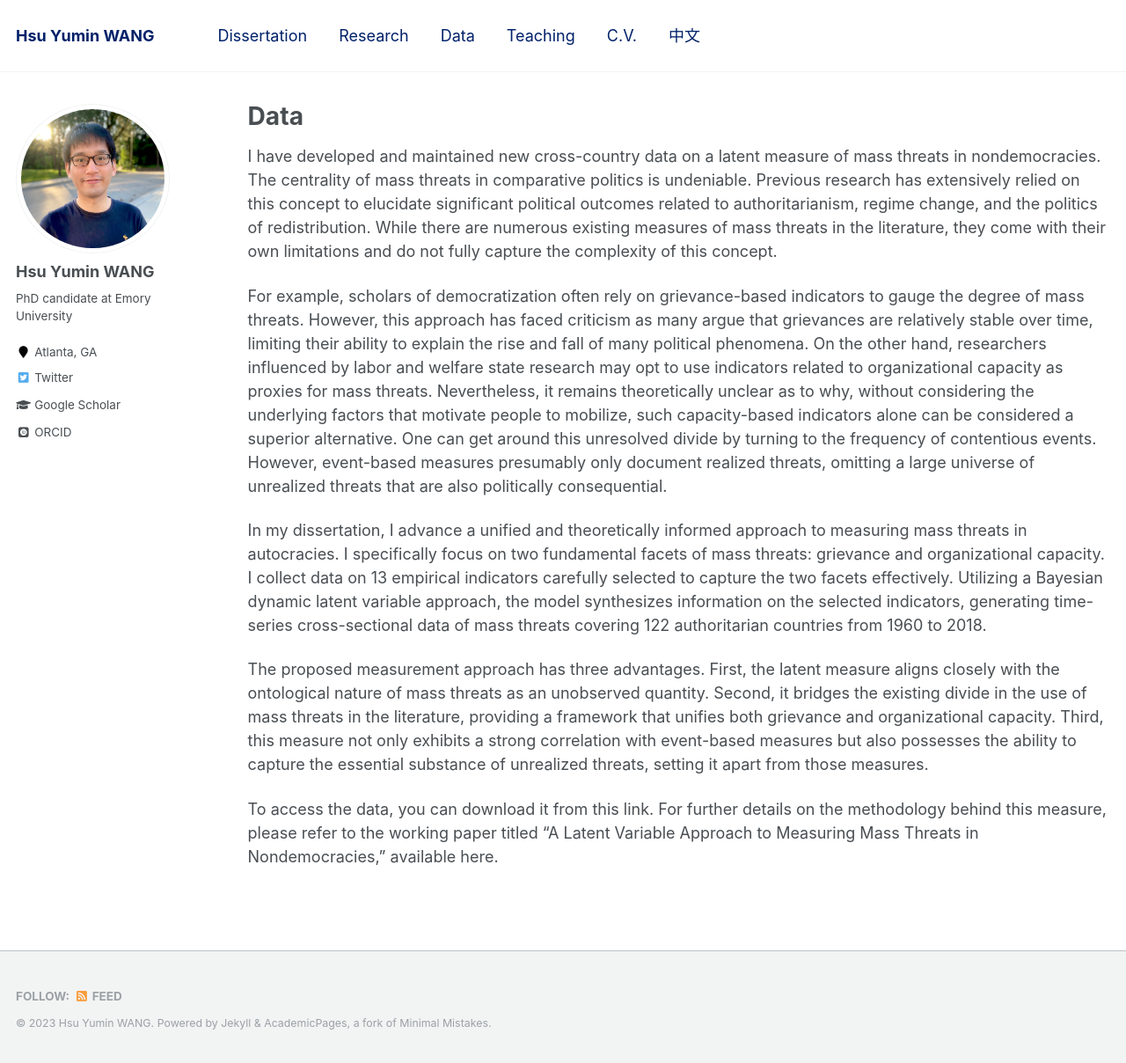
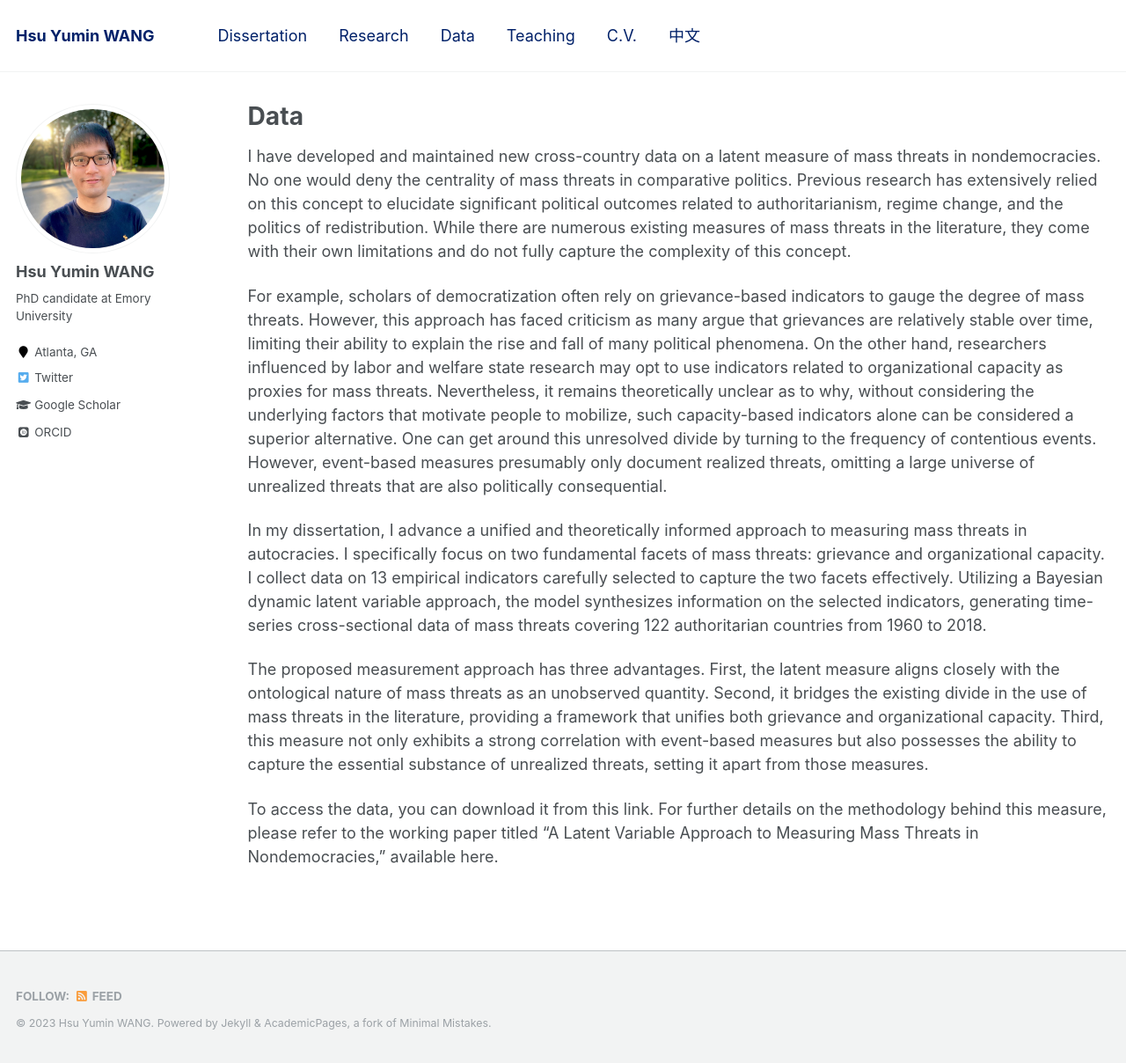
Before and after one commit to hsuyumin/hsuyumin.github.io, a Jekyll site: the page built from _pages/data.md, in a window 1280 px wide and 1208 px high. Shown: the whole window at 88% size. Built offline with Jekyll 4.4.1, drawn with Linux system fonts in a browser that asks for light colours; some web fonts are replaced.

Commit message:
Update data.md

```diff
--- a/_pages/data.md
+++ b/_pages/data.md
@@ -7,7 +7,7 @@ redirect_from:
   - /data
 ---
 
-I have developed and maintained new cross-country data on a latent measure of mass threats in nondemocracies. The centrality of mass threats in comparative politics is undeniable. Previous research has extensively relied on this concept to elucidate significant political outcomes related to authoritarianism, regime change, and the politics of redistribution. While there are numerous existing measures of mass threats in the literature, they come with their own limitations and do not fully capture the complexity of this concept.
+I have developed and maintained new cross-country data on a latent measure of mass threats in nondemocracies. No one would deny the centrality of mass threats in comparative politics. Previous research has extensively relied on this concept to elucidate significant political outcomes related to authoritarianism, regime change, and the politics of redistribution. While there are numerous existing measures of mass threats in the literature, they come with their own limitations and do not fully capture the complexity of this concept.
 
 For example, scholars of democratization often rely on grievance-based indicators to gauge the degree of mass threats. However, this approach has faced criticism as many argue that grievances are relatively stable over time, limiting their ability to explain the rise and fall of many political phenomena. On the other hand, researchers influenced by labor and welfare state research may opt to use indicators related to organizational capacity as proxies for mass threats. Nevertheless, it remains theoretically unclear as to why, without considering the underlying factors that motivate people to mobilize, such capacity-based indicators alone can be considered a superior alternative. One can get around this unresolved divide by turning to the frequency of contentious events. However, event-based measures presumably only document realized threats, omitting a large universe of unrealized threats that are also politically consequential.
 
```
